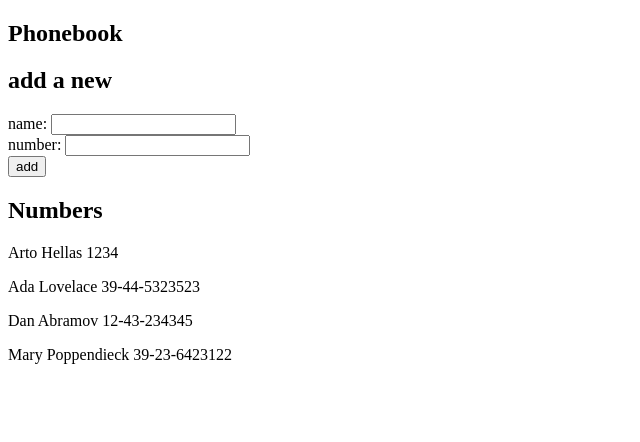
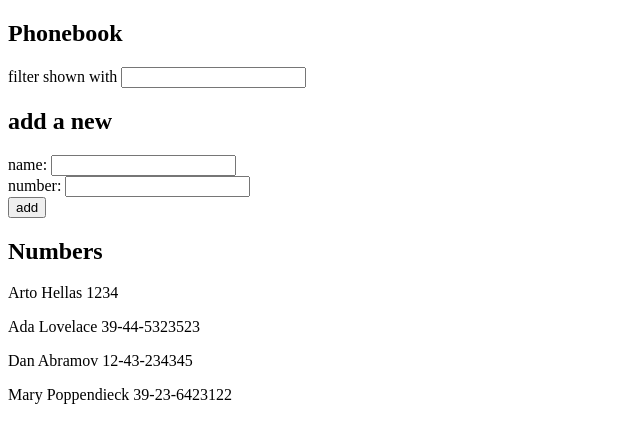
Before and after one commit to kopinmuli/full-stack-open-2021, a React (Create React App) app in the folder osa2/puhelinluettelo/: page / in a window 1280 px wide. Shown: the top 442 px of the page, without its empty margins (0-640 px from the left). Built offline with nearby package versions, Linux system fonts and the light colour scheme.

Commit message:
puhelinluettelo osa10 tehty

```diff
--- a/osa2/puhelinluettelo/src/App.js
+++ b/osa2/puhelinluettelo/src/App.js
@@ -1,21 +1,25 @@
 import React, { useState } from 'react'
+import Phonebook from './components/Phonebook'
+import Filter from './components/Filter'
+import Form from './components/Form'
 
-const Phonebook = ({name, number }) => {
-  return (
-    <p>{name} {number}</p>
-  )
-}
 
 const App = () => {
   const [persons, setPersons] = useState([
-    { name: 'Arto Hellas', number:"1234", id:0},
-    { name: 'Ada Lovelace', number: '39-44-5323523' },
-    { name: 'Dan Abramov', number: '12-43-234345' },
-    { name: 'Mary Poppendieck', number: '39-23-6423122' }
+    { name: 'Arto Hellas', number:"1234"},
+    { name: 'Ada Lovelace', number: '39-44-5323523'},
+    { name: 'Dan Abramov', number: '12-43-234345'},
+    { name: 'Mary Poppendieck', number: '39-23-6423122'}
   ])
   const [newName, setNewName] = useState('')
   const [newNumber, setNewNumber] = useState('')
+  const [filter, setFilter] = useState("");
 
+  const personsToShow = persons.filter(person => person.name.includes(filter))
+
+  const handleFilter = (event) => {
+    setFilter(event.target.value);
+  };
 
   const addNew = (event) => {
     const personsNames = persons.map(e => e.name)
@@ -51,26 +55,12 @@ const App = () => {
   return (
     <div>
       <h2>Phonebook</h2>
+      <Filter onChange={handleFilter}/>
       <h2>add a new</h2>
-      <form onSubmit={addNew}>
-        <div>
-          name: <input
-                  value={newName}
-                  onChange={handlePhonebookNameChange}
-                />
-        </div>
-        <div>number: <input
-                       value={newNumber}
-                       onChange={handlePhonebookNumberChange}
-                  />
-        </div>
-        <div>
-          <button type="submit">add</button>
-        </div>
-      </form>
+      <Form submit={addNew} nameinput={newName} nameonChange={handlePhonebookNameChange} numberinput={newNumber} numberonChange={handlePhonebookNumberChange}/>
       <h2>Numbers</h2>
-      {persons.map(person =>
-          <Phonebook key={person.id} name={person.name} number={person.number} />
+      {personsToShow.map(personsToShow =>
+          <Phonebook key={personsToShow.name} name={personsToShow.name} number={personsToShow.number} />
         )}
     </div>
   )
--- /dev/null
+++ b/osa2/puhelinluettelo/src/components/Filter.js
@@ -0,0 +1,11 @@
+import React from "react";
+
+const Filter = (props) => {
+  return (
+    <div>
+      filter shown with <input onChange={props.onChange}/>
+    </div>
+  )
+}
+
+export default Filter;
--- /dev/null
+++ b/osa2/puhelinluettelo/src/components/Form.js
@@ -0,0 +1,24 @@
+import React from "react";
+
+const Form = (props) => {
+  return (
+    <form onSubmit={props.submit}>
+        <div>
+          name: <input
+                  value={props.nameinput}
+                  onChange={props.nameonChange}
+                />
+        </div>
+        <div>number: <input
+                       value={props.numberinput}
+                       onChange={props.numberonChange}
+                  />
+        </div>
+        <div>
+          <button type="submit">add</button>
+        </div>
+      </form>
+  )
+}
+
+export default Form;
--- /dev/null
+++ b/osa2/puhelinluettelo/src/components/Phonebook.js
@@ -0,0 +1,9 @@
+import React from "react";
+
+const Phonebook = ({name, number }) => {
+    return (
+      <p>{name} {number}</p>
+    )
+  }
+
+  export default Phonebook;
```
